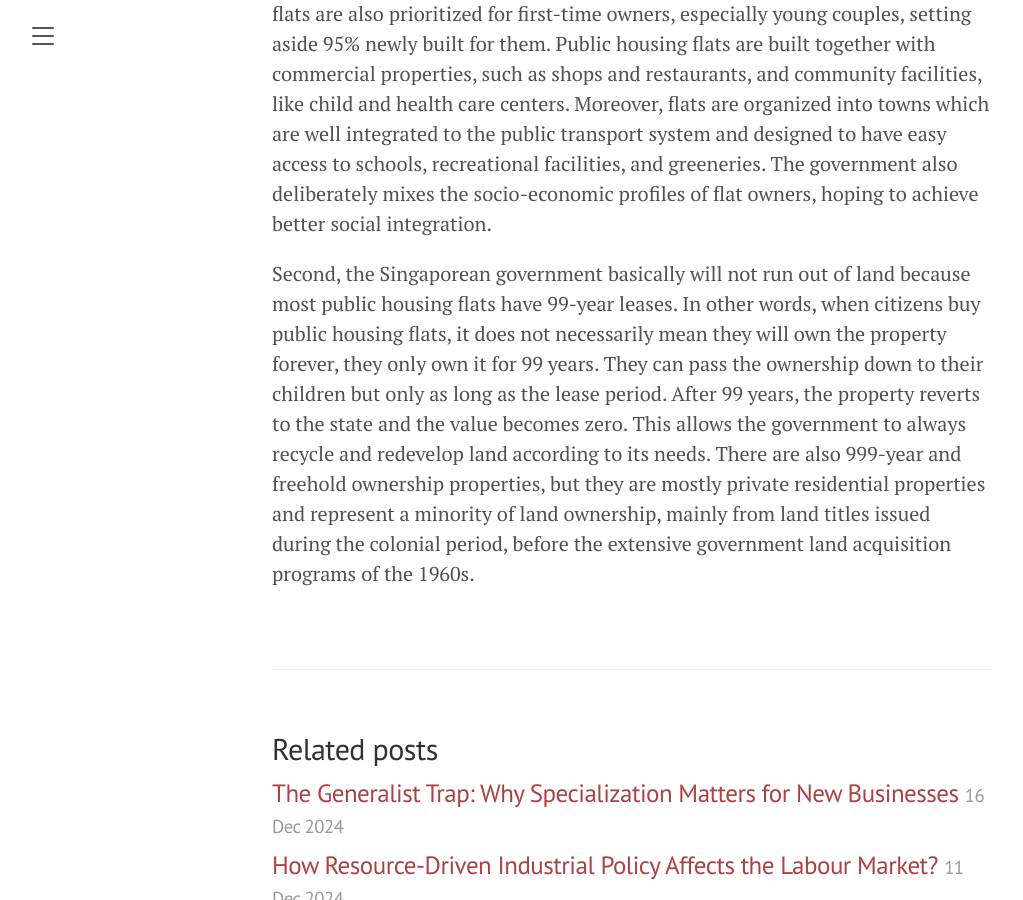
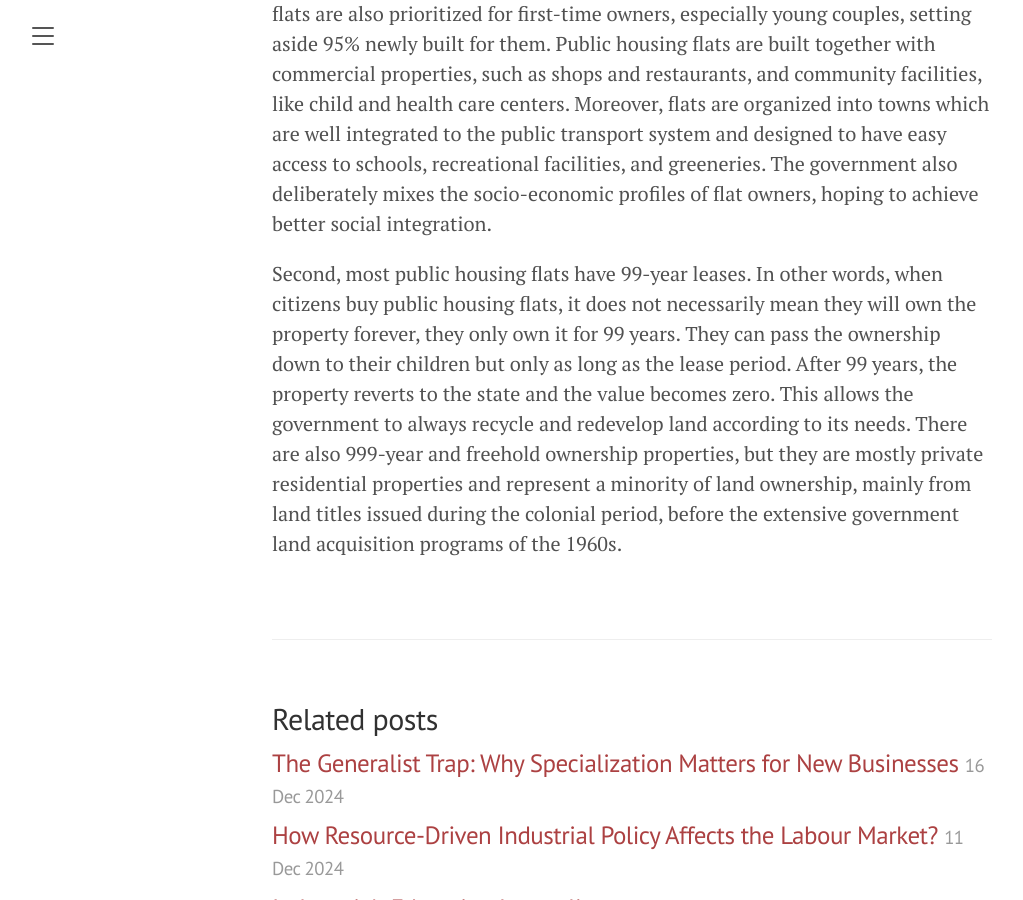
Before and after one commit to wzfirmanto/my-website, a Jekyll site: the page built from _posts/2024-12-8-singapore-land-and-housing-policies.md, in a window 1280 px wide and 900 px high, scrolled down 1702 px. Shown: the whole window, without its empty margins (8-1031 px from the left). Built offline with Jekyll 4.4.1, drawn with Linux system fonts in a browser that asks for light colours.

Commit message:
Update 2024-12-8-singapore-land-and-housing-policies.md

```diff
--- a/_posts/2024-12-8-singapore-land-and-housing-policies.md
+++ b/_posts/2024-12-8-singapore-land-and-housing-policies.md
@@ -21,4 +21,4 @@ First, Singapore builds upwards. Most citizens (80%) now live in public housing
 In 2024, new public housing flats are priced around SGD140,000-170,000 for the 2-room type and new homeowners can get a grant up to SGD80,000 from the government. They can get additional grants if they live near or with parents/children and if they are from low-income families. If they buy a resale flat, instead of a new one, they can also get an additional SGD$50,000 grant. New flats are also prioritized for first-time owners, especially young couples, setting aside 95% newly built for them.
 Public housing flats are built together with commercial properties, such as shops and restaurants, and community facilities, like child and health care centers. Moreover, flats are organized into towns which are well integrated to the public transport system and designed to have easy access to schools, recreational facilities, and greeneries. The government also deliberately mixes the socio-economic profiles of flat owners, hoping to achieve better social integration.
 
-Second, the Singaporean government basically will not run out of land because most public housing flats have 99-year leases. In other words, when citizens buy public housing flats, it does not necessarily mean they will own the property forever, they only own it for 99 years. They can pass the ownership down to their children but only as long as the lease period. After 99 years, the property reverts to the state and the value becomes zero. This allows the government to always recycle and redevelop land according to its needs. There are also 999-year and freehold ownership properties, but they are mostly private residential properties and represent a minority of land ownership, mainly from land titles issued during the colonial period, before the extensive government land acquisition programs of the 1960s.
+Second, most public housing flats have 99-year leases. In other words, when citizens buy public housing flats, it does not necessarily mean they will own the property forever, they only own it for 99 years. They can pass the ownership down to their children but only as long as the lease period. After 99 years, the property reverts to the state and the value becomes zero. This allows the government to always recycle and redevelop land according to its needs. There are also 999-year and freehold ownership properties, but they are mostly private residential properties and represent a minority of land ownership, mainly from land titles issued during the colonial period, before the extensive government land acquisition programs of the 1960s.
```
